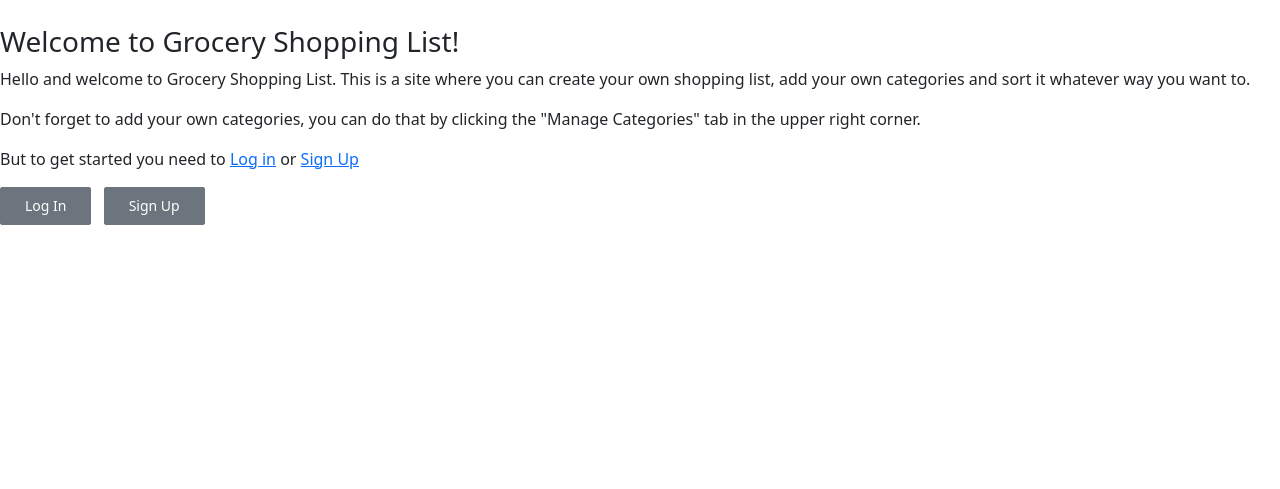
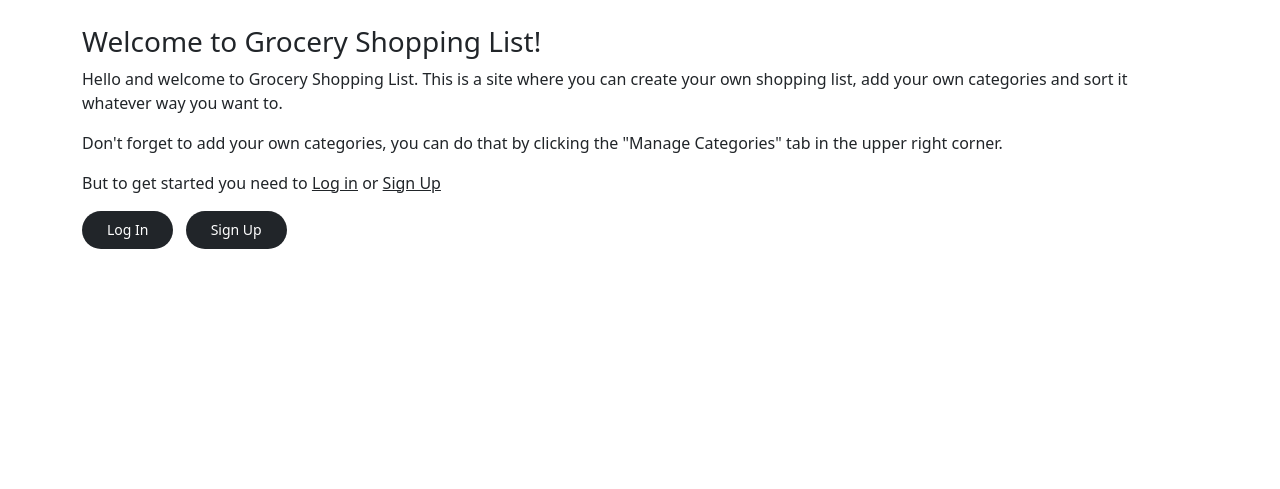
Before and after one commit to Stealthy20/grocery-shopping-list, a Django app: page / in a window 1280 px wide. Shown: the part 82-571 px from the top of the page. Run offline with Django 3.2, Linux system fonts and the light colour scheme; some libraries are stand-ins or nearby versions.

Commit message:
Style index.html

```diff
--- a/static/css/style.css
+++ b/static/css/style.css
@@ -176,3 +176,8 @@ footer {
     border-width: 1px;
     border-radius: 5px;
 }
+
+.link {
+    text-decoration: underline;
+    color: #212529;
+}
--- a/templates/index.html
+++ b/templates/index.html
@@ -4,28 +4,36 @@
 
 {% if user.is_authenticated %}
 
-
+<div class="container">
+    <div class="row">
+        <div class="col">
             <h3>Welcome Back {{ user.username }}</h3>
             <div>
-    <p>Hello {{ user.username }} get back to your <a href="{% url 'shopping_list' %}">Shopping List</a>
+                <p>Hello {{ user.username }} get back to your <a class="link" href="{% url 'shopping_list' %}">Shopping List</a>
                 </p>
-    <a class="btn btn-secondary" href="{% url 'shopping_list' %}" role="button">Got to your shopping list</a>
-    <a class="btn btn-secondary" href="{% url 'category' %}" role="button">Manage your Catagories</a>
+                <a class="btn btn-global" href="{% url 'shopping_list' %}" role="button">Got to your shopping list</a>
+                <a class="btn btn-global" href="{% url 'category' %}" role="button">Manage your Catagories</a>
             </div>
-
+        </div>
+    </div>
+</div>
         {% else %}
+<div class="container">
+    <div class="row">
+        <div class="col">
             <h3>Welcome to Grocery Shopping List!</h3>
             <div>
                 <p>Hello and welcome to Grocery Shopping List. This is a site where you can create your own shopping list,
                     add your own categories and sort it whatever way you want to.</p>
                 <p>Don't forget to add your own categories, you can do that by clicking the "Manage Categories" tab in the upper right corner.</p>
-    <p>But to get started you need to <a href="{% url 'account_login' %}">Log in</a>
-    or <a href="{% url 'account_signup' %}">Sign Up</a></p>
-    <a class="btn btn-secondary" href="{% url 'account_login' %}" role="button">Log In</a>
-    <a class="btn btn-secondary" href="{% url 'account_signup' %}" role="button">Sign Up</a>
+                <p>But to get started you need to <a a class="link" href="{% url 'account_login' %}">Log in</a>
+                or <a a class="link" href="{% url 'account_signup' %}">Sign Up</a></p>
+                <a class="btn btn-global" href="{% url 'account_login' %}" role="button">Log In</a>
+                <a class="btn btn-global" href="{% url 'account_signup' %}" role="button">Sign Up</a>
             </div>
-
-
+        </div>
+    </div>
+</div>
 
 {% endif %}
 {% endblock %}
```
Lines whose indentation alone changed are shown as unchanged.
